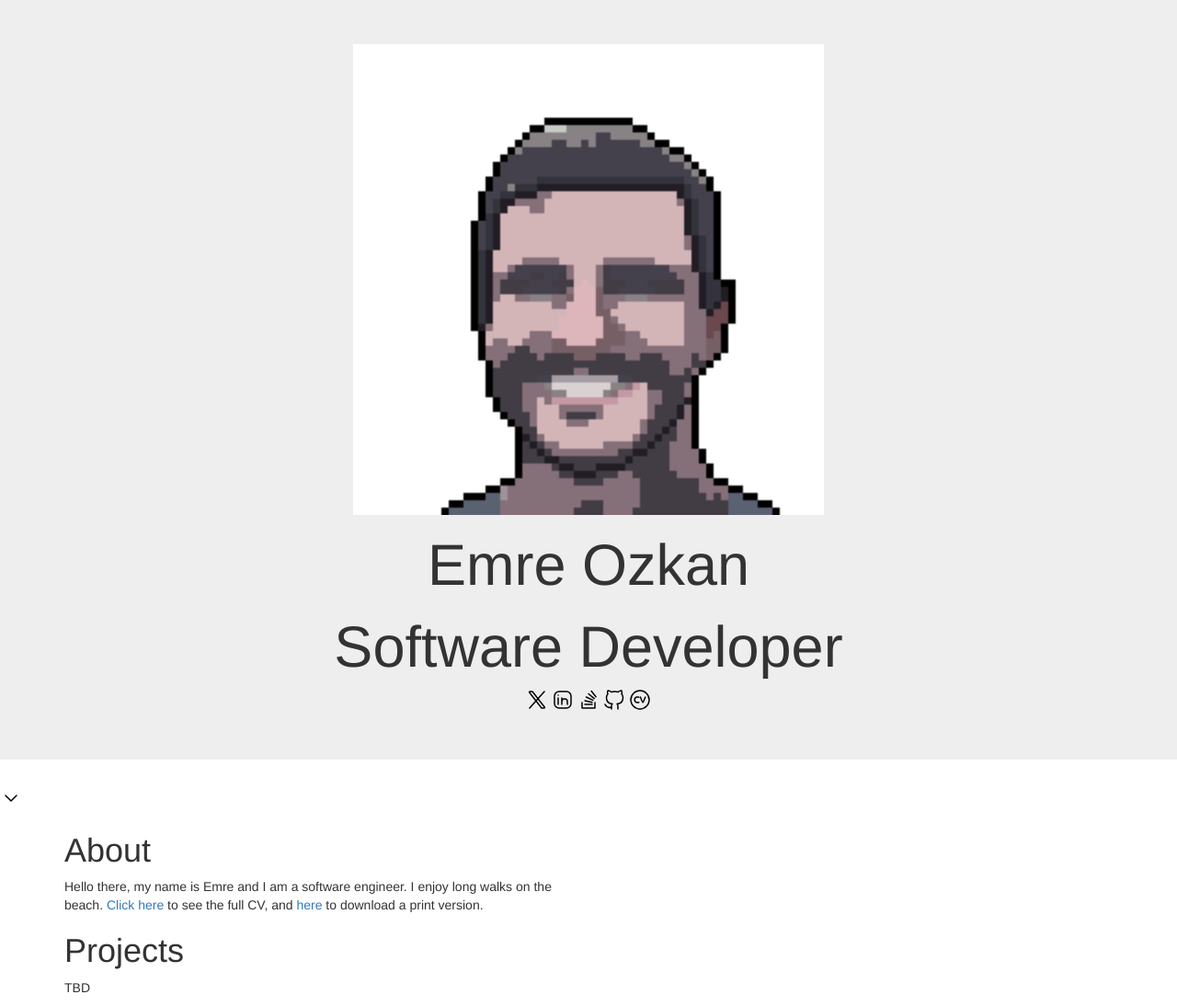
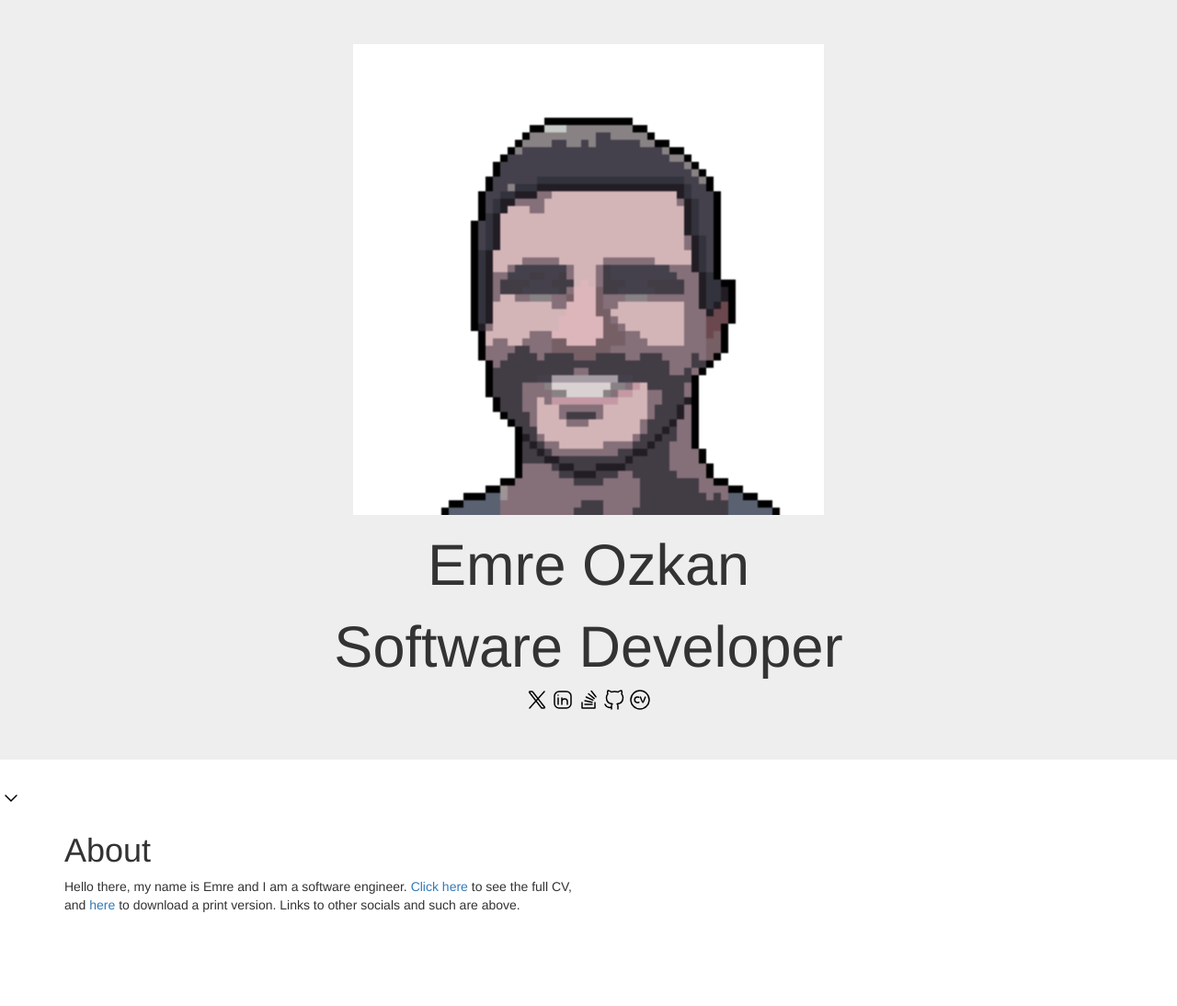
Before and after one commit to SamoTheFiend/SamoTheFiend.github.io, a Jekyll site: the page built from index.md, in a window 1280 px wide. Shown: the whole page at 92% size. Built offline with Jekyll 4.4.1, drawn with Linux system fonts in a browser that asks for light colours; nearby versions of some CDN libraries; library files that are not in the unit come from our copies; after the commit the page ends 1004 px from its top, so only the background shows below that.

Commit message:
trying new format

```diff
--- a/index.md
+++ b/index.md
@@ -4,9 +4,4 @@ title: Home
 ---
 
 # About
-
-Hello there, my name is Emre and I am a software engineer. I enjoy long walks on the beach.  [Click here](cv) to see the full CV, and [here](assets/files/cv.pdf) to download a print version.
-
-# Projects
-
-TBD
+Hello there, my name is Emre and I am a software engineer.  [Click here](cv) to see the full CV, and [here](assets/files/cv.pdf) to download a print version. Links to other socials and such are above.
```
Also changed, not shown: cv.md (+4 -5 lines).
